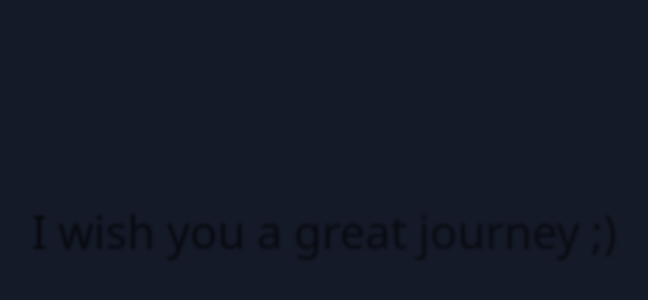
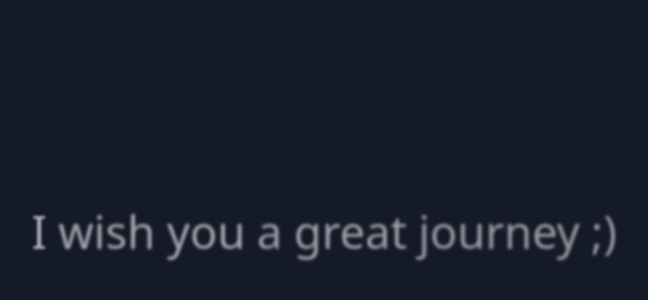
Before and after one commit to mericmert/mericmert.github.io, a Next.js app: page / in a window 1280 px wide. Shown: the part 168-468 px from the top of the page, without its empty margins (316-964 px from the left). Built offline with nearby package versions, Linux system fonts and the light colour scheme; a web font is replaced by a local one.

Commit message:
black theme fix

```diff
--- a/src/components/ProjectCard.tsx
+++ b/src/components/ProjectCard.tsx
@@ -26,7 +26,7 @@ export default function ProjectCard({image_url, project_name, description, tech_
     }
 
     return (
-        <div onMouseEnter={() => setTimeout(() => showDetails({description, tech_stack}) ,250)} onMouseLeave={() => setTimeout(removeDetails, 250)} className='card w-[55vw] min-w-[380px] lg:min-w-[50px] lg:w-96  bg-black shadow-lg shadow-black'>
+        <div onMouseEnter={() => setTimeout(() => showDetails({description, tech_stack}) ,350)} onMouseLeave={() => setTimeout(removeDetails, 350)} className='card w-[55vw] min-w-[380px] lg:min-w-[50px] lg:w-96  bg-black shadow-lg shadow-black'>
             <div className='flex h-full w-full flex-col'>
                 <div style={{backgroundImage : `url('/${image_url}')`}} className='card-img w-full h-[18rem]'>
                 </div>
--- a/src/styles/card.css
+++ b/src/styles/card.css
@@ -1,7 +1,7 @@
 
 .card{
     cursor: pointer;
-    transition: all 0.5s cubic-bezier(1,.24,.93,1.01);
+    transition: all 1s cubic-bezier(1,.24,.93,1.01);
 }
 
 .card:hover .card-img{
--- a/src/styles/globals.css
+++ b/src/styles/globals.css
@@ -3,18 +3,11 @@
 @tailwind utilities;
 
 :root {
-  --foreground-rgb: 0, 0, 0;
+  --foreground-rgb: 255, 255, 255;
   --background-start-rgb: 214, 219, 220;
   --background-end-rgb: 255, 255, 255;
 }
 
-@media (prefers-color-scheme: dark) {
-  :root {
-    --foreground-rgb: 255, 255, 255;
-    --background-start-rgb: 0, 0, 0;
-    --background-end-rgb: 0, 0, 0;
-  }
-}
 
 body {
   color: rgb(var(--foreground-rgb));
```
